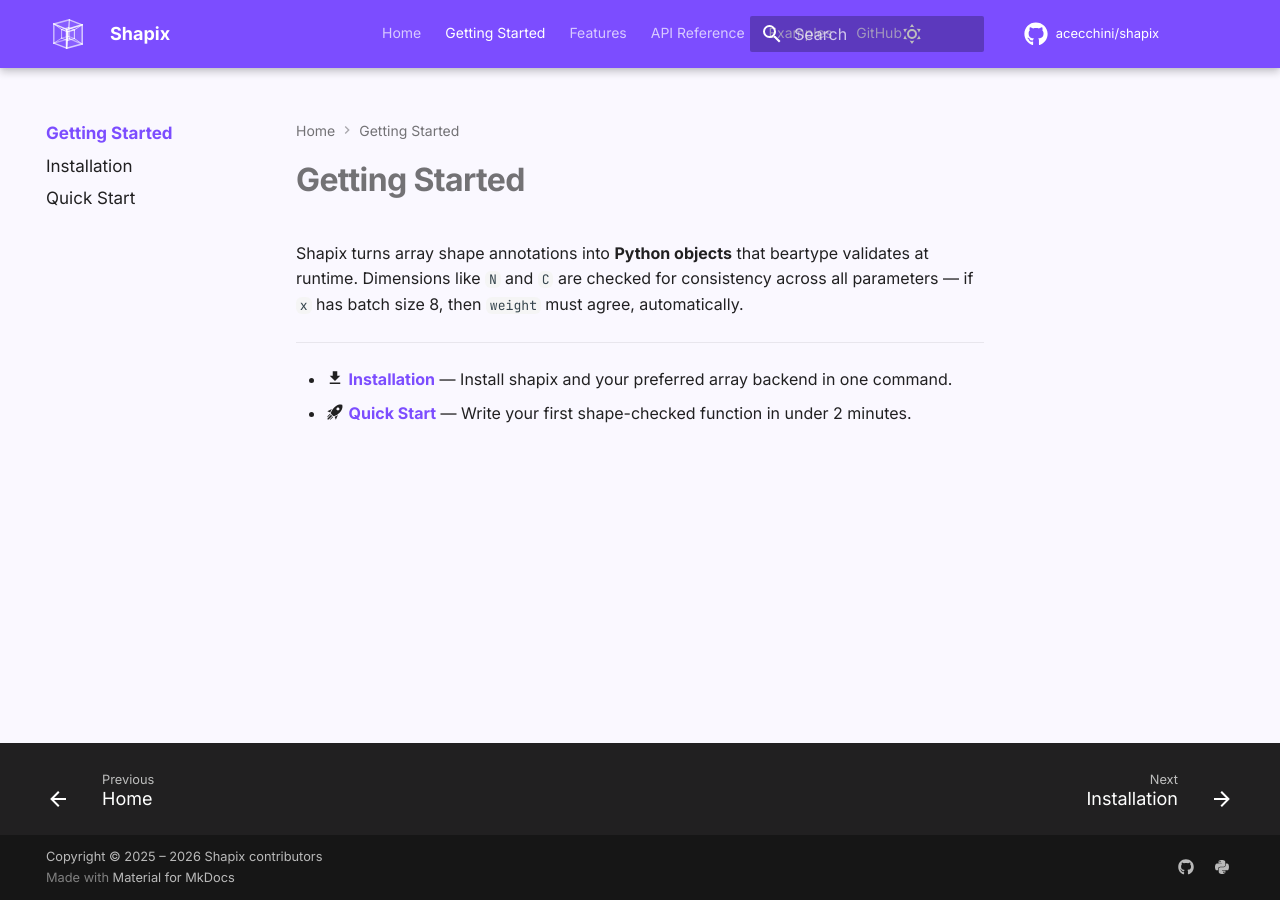
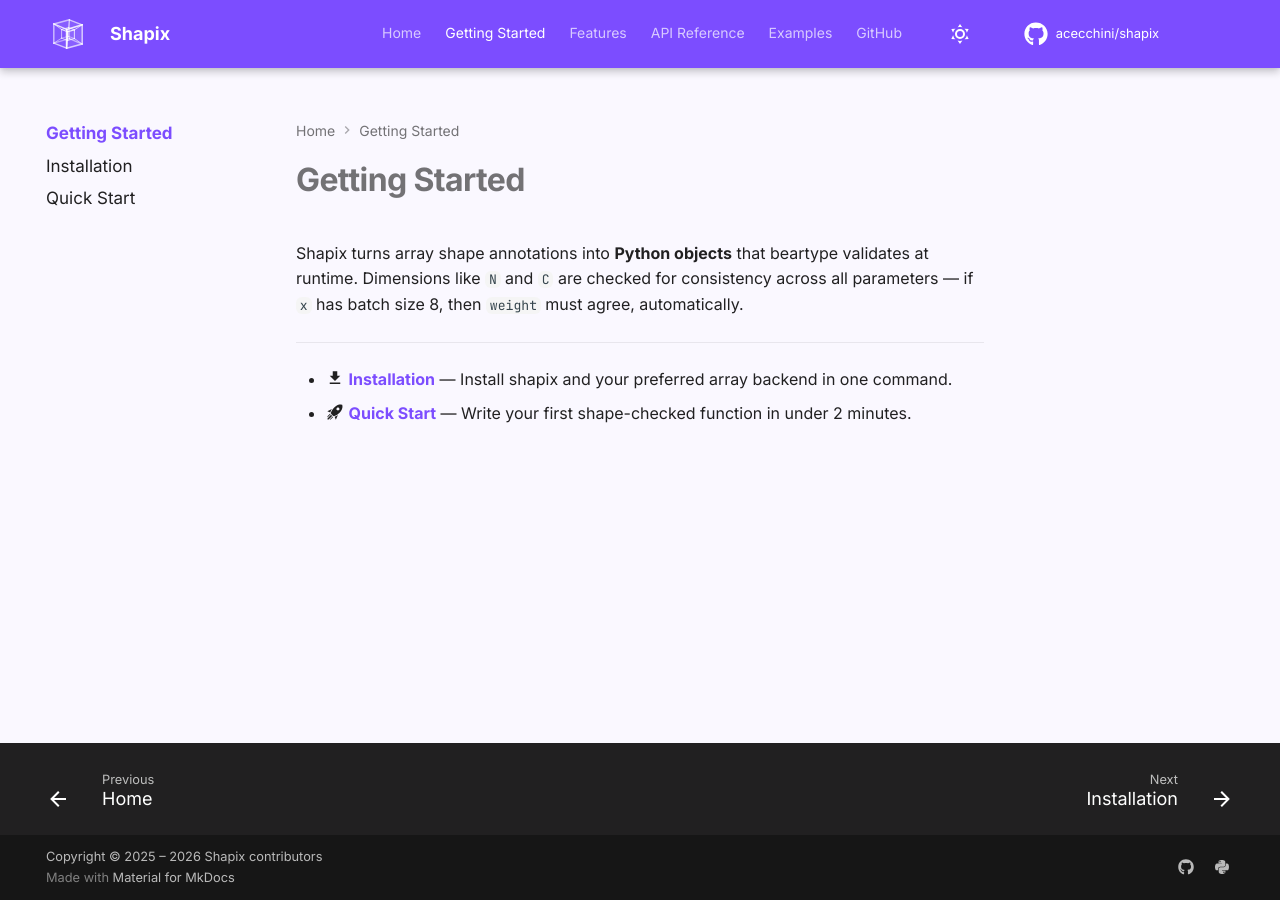
Before and after one commit to acecchini/shapix, an MkDocs documentation site: the page built from docs/getting-started/index.md, in a window 1280 px wide. Built offline with MkDocs 1.6.1 and Material for MkDocs 9.7.7, drawn with Linux system fonts in a browser that asks for light colours; comment, search, counter and statistics services are not loaded.

Commit message:
Hide search from header bar to eliminate tab/repo overlap permanently

```diff
--- a/docs/stylesheets/extra.css
+++ b/docs/stylesheets/extra.css
@@ -66,19 +66,9 @@
   z-index: 4;
 }
 
-/* Prevent search from expanding into tabs / repo area */
+/* Hide search from header — still accessible via "/" shortcut */
 .md-search {
-  max-width: 2.4rem;
-  overflow: visible;
-}
-
-.md-search--active {
-  max-width: none;
-}
-
-.md-header__source {
-  margin-left: 0.5rem;
-  flex-shrink: 0;
+  display: none !important;
 }
 
 .md-nav__link {
```
